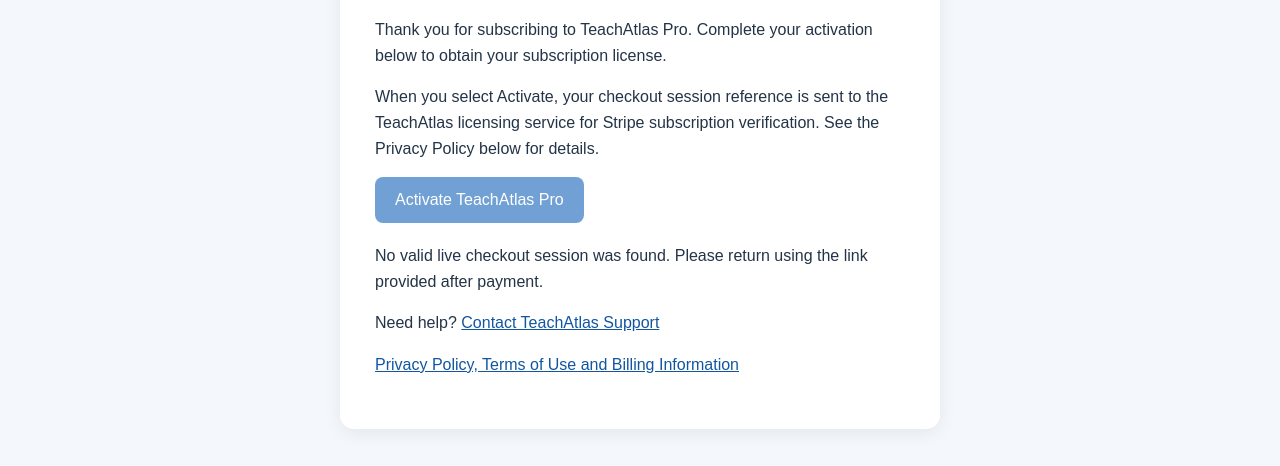
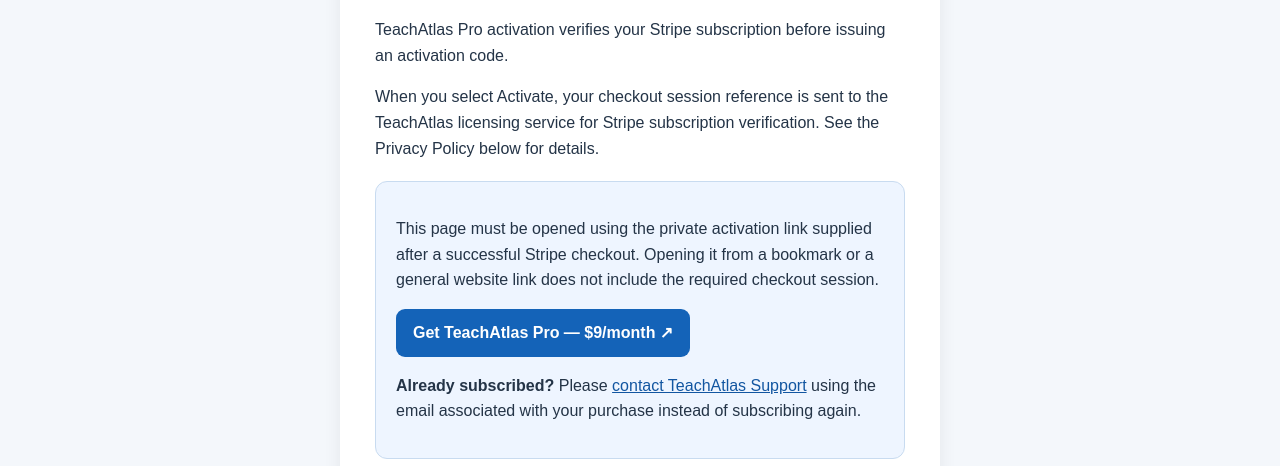
Before and after one commit to chx91/teachatlas-legal, a plain HTML site: page activate.html in a window 1280 px wide. Shown: the part 312-778 px from the top of the page. Drawn offline with Linux system fonts and the light colour scheme.

Commit message:
Explain checkout-only activation and offer recovery path when no Stripe session is present

```diff
--- a/activate.html
+++ b/activate.html
@@ -71,6 +71,31 @@
       user-select: all;
     }
     a { color: #1256a1; }
+    #missingSessionHelp[hidden] { display: none; }
+    #missingSessionHelp {
+      margin: 15px 0 22px;
+      padding: 18px 20px;
+      border: 1px solid #c8dbf0;
+      border-radius: 12px;
+      background: #eef5ff;
+      color: #243447;
+    }
+    #missingSessionHelp .checkout-link {
+      display: inline-flex;
+      padding: 11px 17px;
+      border-radius: 9px;
+      background: #1463b8;
+      color: #fff;
+      text-decoration: none;
+      font-weight: 700;
+    }
+    #missingSessionHelp .checkout-link:hover { background: #104f94; }
+    html[data-ta-theme="dark"] #missingSessionHelp {
+      background: #192e49;
+      color: #eef5ff;
+      border-color: #486b91;
+    }
+    html[data-ta-theme="dark"] #missingSessionHelp a:not(.checkout-link) { color: #9bcfff; }
     footer {
       text-align: center;
       margin: 30px 20px;
@@ -150,10 +175,9 @@
 <main id="main">
   <h2>Activate TeachAtlas Pro</h2>
 
-  <p>
-    Thank you for subscribing to TeachAtlas Pro.
-    Complete your activation below to obtain your
-    subscription license.
+  <p id="activationIntro">
+    TeachAtlas Pro activation verifies your Stripe subscription
+    before issuing an activation code.
   </p>
 
   <p>
@@ -167,6 +191,12 @@
   </button>
 
   <p id="status" role="status" aria-live="polite"></p>
+
+  <div id="missingSessionHelp" hidden>
+    <p>This page must be opened using the private activation link supplied after a successful Stripe checkout. Opening it from a bookmark or a general website link does not include the required checkout session.</p>
+    <p><a class="checkout-link" href="https://buy.stripe.com/aFa9AV1mReOg6xP44S2wU00">Get TeachAtlas Pro — $9/month ↗</a></p>
+    <p><strong>Already subscribed?</strong> Please <a href="support.html#contact">contact TeachAtlas Support</a> using the email associated with your purchase instead of subscribing again.</p>
+  </div>
 
   <section id="result">
     <h3>Your activation code</h3>
@@ -223,6 +253,12 @@
   const statusEl =
     document.getElementById("status");
 
+  const activationIntro =
+    document.getElementById("activationIntro");
+
+  const missingSessionHelp =
+    document.getElementById("missingSessionHelp");
+
   const result =
     document.getElementById("result");
 
@@ -232,10 +268,14 @@
   let activationCode = "";
 
   if (!sessionId || !/^cs_live_[A-Za-z0-9_]+$/.test(sessionId)) {
+    activateBtn.hidden = true;
     activateBtn.disabled = true;
-    statusEl.textContent =
-      "No valid live checkout session was found. " +
-      "Please return using the link provided after payment.";
+    missingSessionHelp.hidden = false;
+    statusEl.textContent = "";
+  } else {
+    activationIntro.textContent =
+      "Thank you for subscribing to TeachAtlas Pro. " +
+      "Complete your activation below to obtain your subscription license.";
   }
 
   activateBtn.addEventListener("click", async () => {
```
